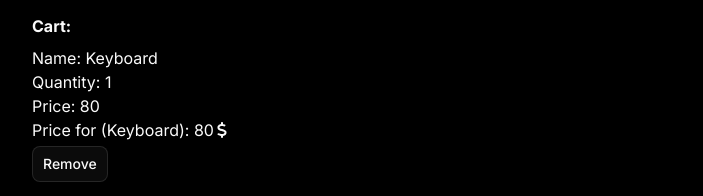
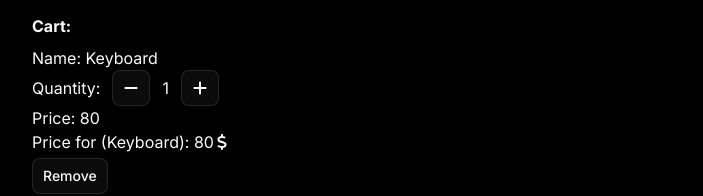
Before and after one commit to DenisDK/Zustand-mini-task, a Next.js app: page / in a window 1280 px wide. Both pictures are taken after a click on the button 492 px from the left and 512 px from the top of the page. Shown: the part 500-696 px from the top of the page, without its empty margins (288-991 px from the left). Built offline with nearby package versions, Linux system fonts and the light colour scheme.

Commit message:
increaseQuantity and decreaseQuantity

```diff
--- a/modules/shoppingCart/components/Cart.tsx
+++ b/modules/shoppingCart/components/Cart.tsx
@@ -5,6 +5,8 @@ import { useCartStore } from "../store/cart.store";
 
 // Icons
 import { FaDollarSign } from "react-icons/fa6";
+import { FaPlus } from "react-icons/fa6";
+import { FaMinus } from "react-icons/fa6";
 
 const Cart = () => {
   const cartItems = useCartStore((state) => state.cartItems);
@@ -16,6 +18,9 @@ const Cart = () => {
 
   const removeFromCart = useCartStore((state) => state.removeFromCart);
 
+  const increaseQuantity = useCartStore((state) => state.increaseQuantity);
+  const decreaseQuantity = useCartStore((state) => state.decreaseQuantity);
+
   return (
     <div className="mt-5">
       <h2 className="font-bold">Cart:</h2>
@@ -23,7 +28,24 @@ const Cart = () => {
       {cartItems.map((item) => (
         <div key={item.id} className="mt-2">
           <p>Name: {item.name}</p>
-          <p>Quantity: {item.quantity}</p>
+          <p className="flex items-center gap-3">
+            Quantity:
+            <Button
+              onClick={() => decreaseQuantity(item.id)}
+              variant="outline"
+              className={""}
+            >
+              <FaMinus />
+            </Button>
+            {item.quantity}
+            <Button
+              onClick={() => increaseQuantity(item.id)}
+              variant="outline"
+              className={""}
+            >
+              <FaPlus />
+            </Button>
+          </p>
           <p>Price: {item.price}</p>
           <p className="flex items-center">
             Price for ({item.name}): {item.price * item.quantity}{" "}
--- a/modules/shoppingCart/store/cart.store.ts
+++ b/modules/shoppingCart/store/cart.store.ts
@@ -29,4 +29,22 @@ export const useCartStore = create<CartStore>((set) => ({
     set((state) => ({
       cartItems: state.cartItems.filter((item) => item.id !== productId),
     })),
+
+  increaseQuantity: (productId) =>
+    set((state) => ({
+      cartItems: state.cartItems.map((item) =>
+        item.id === productId ? { ...item, quantity: item.quantity + 1 } : item,
+      ),
+    })),
+
+  decreaseQuantity: (productId) =>
+    set((state) => ({
+      cartItems: state.cartItems
+        .map((item) =>
+          item.id === productId
+            ? { ...item, quantity: item.quantity - 1 }
+            : item,
+        )
+        .filter((item) => item.quantity > 0),
+    })),
 }));
--- a/modules/shoppingCart/types/cart.types.ts
+++ b/modules/shoppingCart/types/cart.types.ts
@@ -15,6 +15,6 @@ export type CartStore = {
   cartItems: CartItem[];
   addToCart: (item: CartItem) => void;
   removeFromCart: (productId: number) => void;
-  // increaseQuantity: (productId: number) => void;
-  // decreaseQuantity: (productId: number) => void;
+  increaseQuantity: (productId: number) => void;
+  decreaseQuantity: (productId: number) => void;
 };
```
